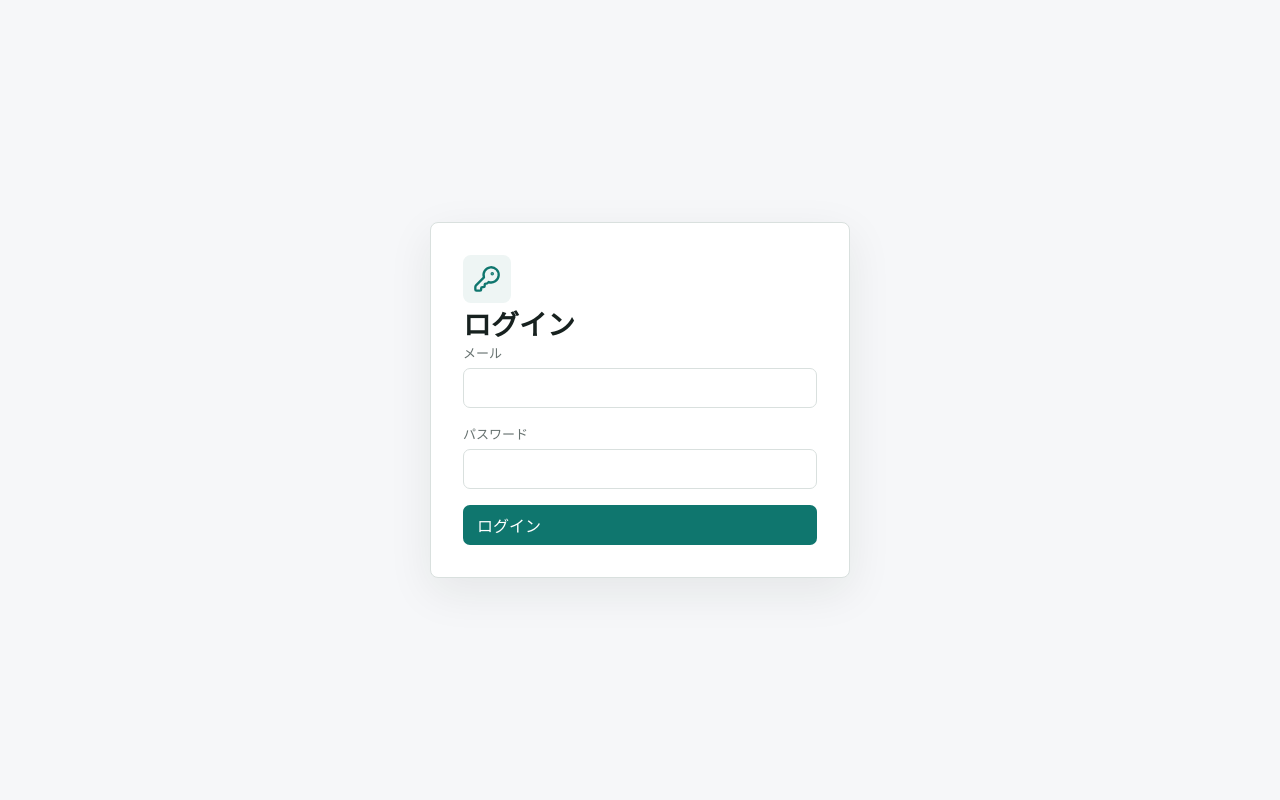
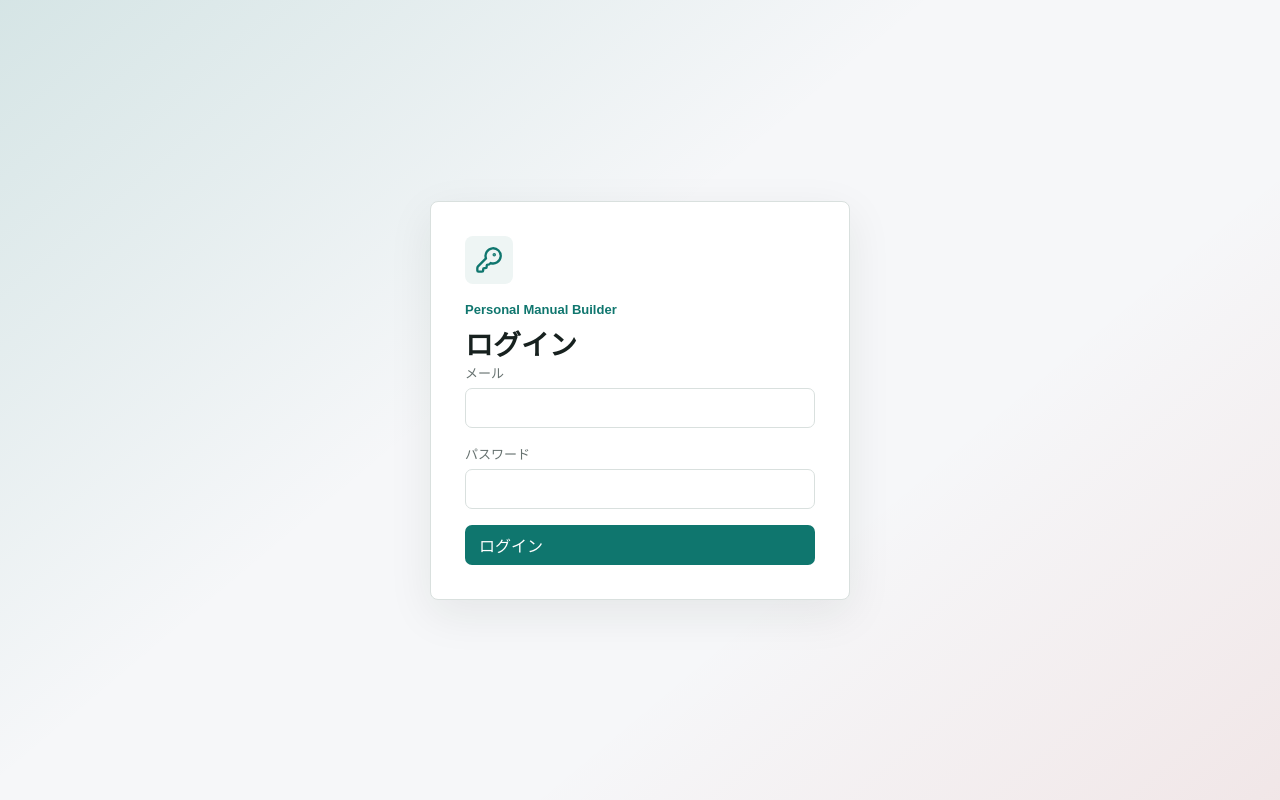
Before and after one commit to nanam-gt/personal-manual-builder, a Next.js app: page /login in a window 1280 px wide. Built offline with nearby package versions, Linux system fonts and the light colour scheme; no server answers.

Commit message:
Fix: ログイン画面の見た目を調整

```diff
--- a/app/globals.css
+++ b/app/globals.css
@@ -83,6 +83,10 @@ label {
 }
 
 .auth-shell {
+  background:
+    linear-gradient(140deg, rgba(15, 118, 110, 0.14), transparent 42%),
+    linear-gradient(320deg, rgba(180, 35, 24, 0.08), transparent 34%),
+    var(--bg);
   display: grid;
   min-height: 100vh;
   place-items: center;
@@ -95,7 +99,7 @@ label {
   border-radius: 8px;
   box-shadow: var(--shadow);
   max-width: 420px;
-  padding: 32px;
+  padding: 34px;
   width: 100%;
 }
 
@@ -108,6 +112,13 @@ label {
   height: 48px;
   justify-content: center;
   width: 48px;
+}
+
+.auth-kicker {
+  color: var(--accent);
+  font-size: 13px;
+  font-weight: 700;
+  margin: 18px 0 6px;
 }
 
 .form-error {
--- a/app/login/page.tsx
+++ b/app/login/page.tsx
@@ -20,6 +20,7 @@ export default async function LoginPage({ searchParams }: LoginPageProps) {
         <div className="brand-mark">
           <KeyRound aria-hidden="true" size={28} />
         </div>
+        <p className="auth-kicker">Personal Manual Builder</p>
         <h1 id="login-title">ログイン</h1>
         {error === "invalid" ? (
           <p className="form-error">メールまたはパスワードが違います。</p>
```
